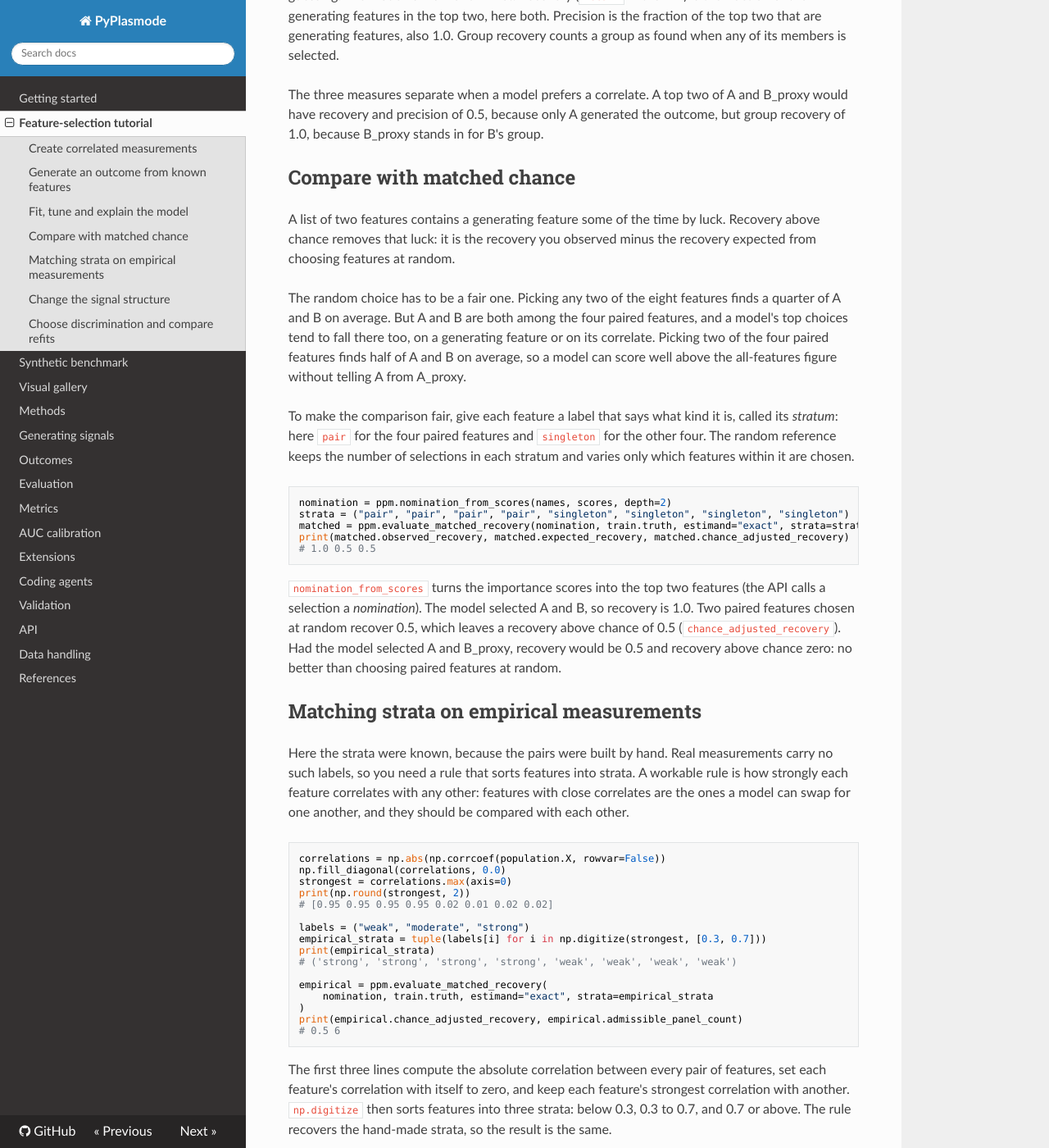
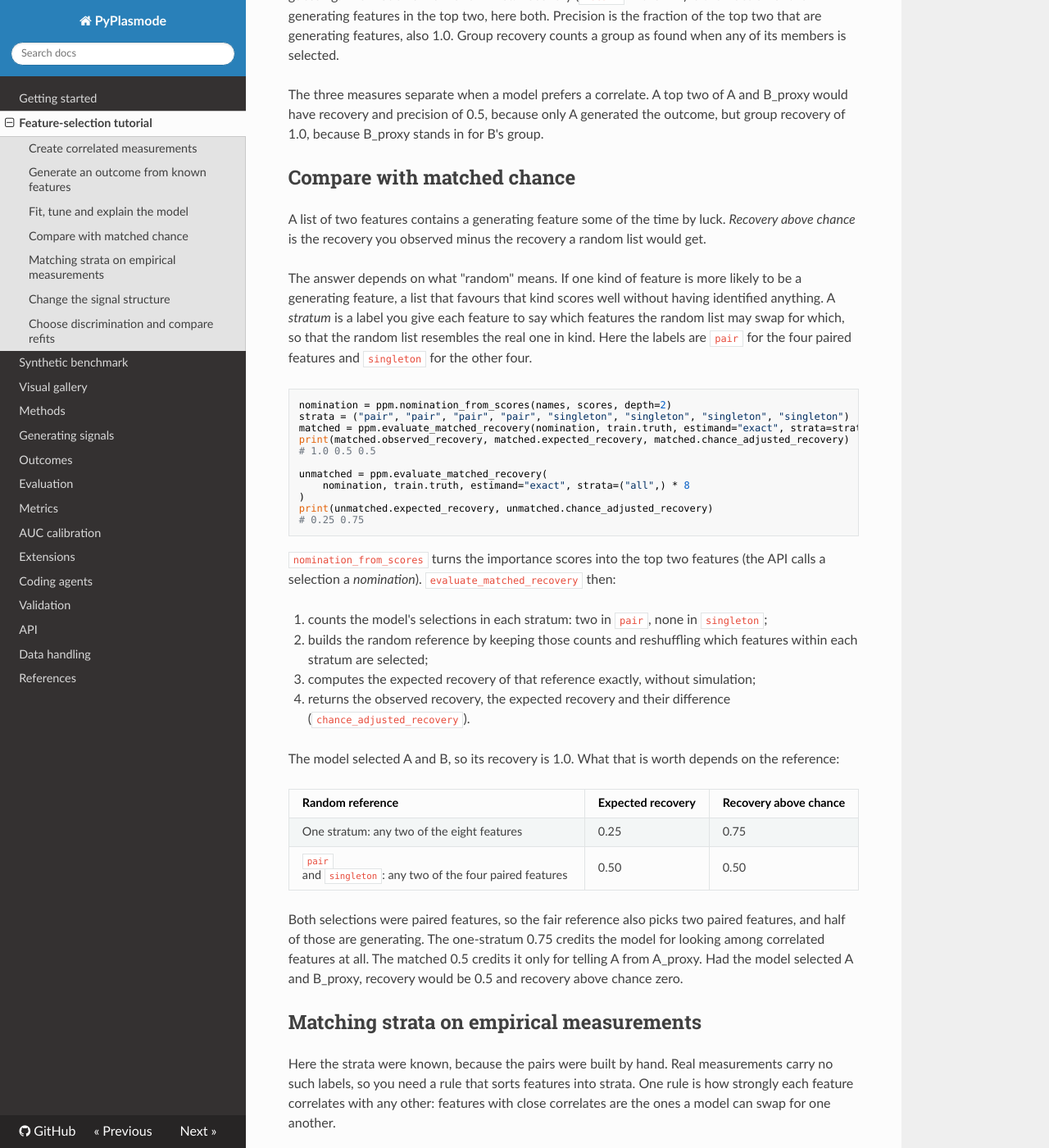
Before and after one commit to BradSegal/PyPlasmode, an MkDocs documentation site: the page built from docs/tutorial.md, in a window 1280 px wide and 1400 px high, scrolled down 3126 px. Shown: the whole window at 82% size. Built offline with MkDocs 1.6.1, drawn with Linux system fonts in a browser that asks for light colours; nearby versions of some CDN libraries; some of the changed text lies outside the part shown.

Commit message:
Explain strata as a question, the steps the function takes, and a comparison of references

````diff
--- a/docs/tutorial.md
+++ b/docs/tutorial.md
@@ -165,20 +165,14 @@ of 1.0, because B_proxy stands in for B's group.
 
 ## Compare with matched chance
 
-A list of two features contains a generating feature some of the time by luck. Recovery above
-chance removes that luck: it is the recovery you observed minus the recovery expected from
-choosing features at random.
+A list of two features contains a generating feature some of the time by luck. *Recovery above
+chance* is the recovery you observed minus the recovery a random list would get.
 
-The random choice has to be a fair one. Picking any two of the eight features finds a quarter
-of A and B on average. But A and B are both among the four paired features, and a model's top
-choices tend to fall there too, on a generating feature or on its correlate. Picking two of
-the four paired features finds half of A and B on average, so a model can score well above
-the all-features figure without telling A from A_proxy.
-
-To make the comparison fair, give each feature a label that says what kind it is, called its
-*stratum*: here `pair` for the four paired features and `singleton` for the other four. The
-random reference keeps the number of selections in each stratum and varies only which features
-within it are chosen.
+The answer depends on what "random" means. If one kind of feature is more likely to be a
+generating feature, a list that favours that kind scores well without having identified
+anything. A *stratum* is a label you give each feature to say which features the random list
+may swap for which, so that the random list resembles the real one in kind. Here the labels
+are `pair` for the four paired features and `singleton` for the other four.
 
 ```python
 nomination = ppm.nomination_from_scores(names, scores, depth=2)
@@ -186,20 +180,43 @@ strata = ("pair", "pair", "pair", "pair", "singleton", "singleton", "singleton",
 matched = ppm.evaluate_matched_recovery(nomination, train.truth, estimand="exact", strata=strata)
 print(matched.observed_recovery, matched.expected_recovery, matched.chance_adjusted_recovery)
 # 1.0 0.5 0.5
+
+unmatched = ppm.evaluate_matched_recovery(
+    nomination, train.truth, estimand="exact", strata=("all",) * 8
+)
+print(unmatched.expected_recovery, unmatched.chance_adjusted_recovery)
+# 0.25 0.75
 ```
 
 `nomination_from_scores` turns the importance scores into the top two features (the API calls
-a selection a *nomination*). The model selected A and B, so recovery is 1.0. Two paired
-features chosen at random recover 0.5, which leaves a recovery above chance of 0.5
-(`chance_adjusted_recovery`). Had the model selected A and B_proxy, recovery would be 0.5 and
-recovery above chance zero: no better than choosing paired features at random.
+a selection a *nomination*). `evaluate_matched_recovery` then:
+
+1. counts the model's selections in each stratum: two in `pair`, none in `singleton`;
+2. builds the random reference by keeping those counts and reshuffling which features within
+   each stratum are selected;
+3. computes the expected recovery of that reference exactly, without simulation;
+4. returns the observed recovery, the expected recovery and their difference
+   (`chance_adjusted_recovery`).
+
+The model selected A and B, so its recovery is 1.0. What that is worth depends on the
+reference:
+
+| Random reference | Expected recovery | Recovery above chance |
+| --- | --- | --- |
+| One stratum: any two of the eight features | 0.25 | 0.75 |
+| `pair` and `singleton`: any two of the four paired features | 0.50 | 0.50 |
+
+Both selections were paired features, so the fair reference also picks two paired features,
+and half of those are generating. The one-stratum 0.75 credits the model for looking among
+correlated features at all. The matched 0.5 credits it only for telling A from A_proxy. Had
+the model selected A and B_proxy, recovery would be 0.5 and recovery above chance zero.
 
 ## Matching strata on empirical measurements
 
 Here the strata were known, because the pairs were built by hand. Real measurements carry no
-such labels, so you need a rule that sorts features into strata. A workable rule is how
-strongly each feature correlates with any other: features with close correlates are the
-ones a model can swap for one another, and they should be compared with each other.
+such labels, so you need a rule that sorts features into strata. One rule is how strongly
+each feature correlates with any other: features with close correlates are the ones a model
+can swap for one another.
 
 ```python
 correlations = np.abs(np.corrcoef(population.X, rowvar=False))
@@ -225,19 +242,23 @@ set each feature's correlation with itself to zero, and keep each feature's stro
 correlation with another. `np.digitize` then sorts features into three strata: below 0.3,
 0.3 to 0.7, and 0.7 or above. The rule recovers the hand-made strata, so the result is the same.
 
-Three things keep the comparison honest:
+Another rule is the size of the correlated group a feature belongs to. When a group counts as
+recovered if any member is selected, a large group is easier to hit by luck, so features in
+groups of similar size are compared with each other.
 
-- **Fix the rule before you look at results.** The strata may use the measurements but not
-  the outcomes, the signal or anything a fitted model produced. Cut points chosen after
-  seeing which features were selected can be tuned, knowingly or not, to flatter a method.
-- **Check that chance has room to vary.** `admissible_panel_count` is the number of ways the
-  random reference can rearrange the selection within its strata: 6 here, the ways to choose
-  two of four paired features. If it is 1, the only possible random selection is the
-  observed one and recovery above chance is zero whatever the model did. Use fewer, larger
-  strata.
-- **Prepare the matrix first.** `np.corrcoef` returns missing values for a column that is
-  constant or contains missing values. Drop constant columns and compute correlations on
-  complete rows or with pairwise deletion (for example `pandas.DataFrame.corr`).
+Three rules for choosing strata:
+
+- **Use the measurements only.** Never use the outcomes, the signal or anything a fitted
+  model produced, or the reference can be tuned, knowingly or not, to flatter a method.
+- **Fix the rule before you look at results**, cut points included, for the same reason.
+- **Keep strata coarse enough that chance can vary.** `admissible_panel_count` is the number
+  of ways the random reference can rearrange the selection within its strata: 6 here, the
+  ways to choose two of four paired features. If it is 1, the only possible random list is
+  the observed one, and recovery above chance is zero whatever the model did.
+
+`np.corrcoef` returns missing values for a column that is constant or contains missing
+values. Drop constant columns first, and compute correlations on complete rows or with
+pairwise deletion (for example `pandas.DataFrame.corr`).
 
 ## Change the signal structure
 
````
Also changed, not shown: docs/evaluation.md (+31 -24 lines).
